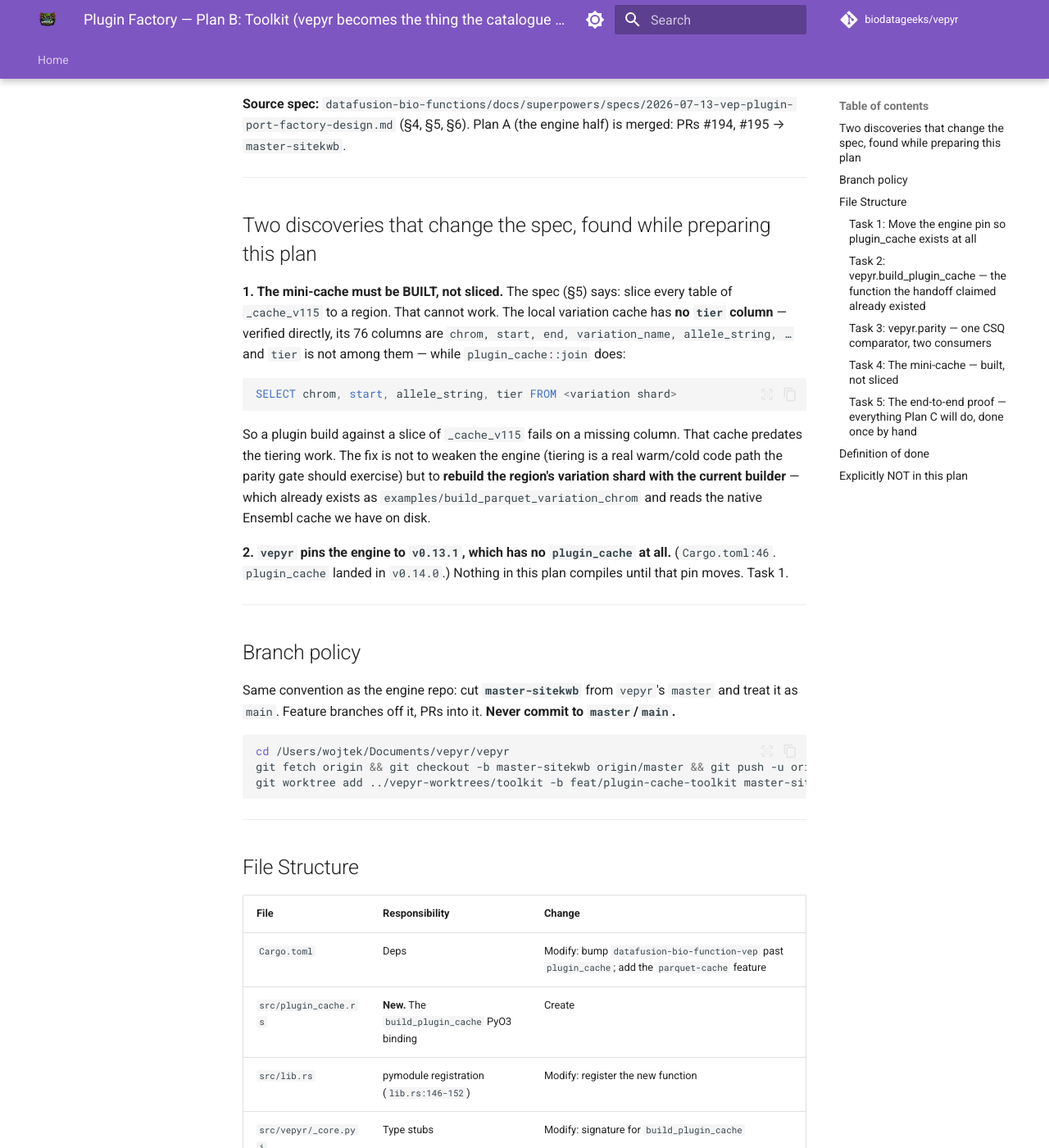
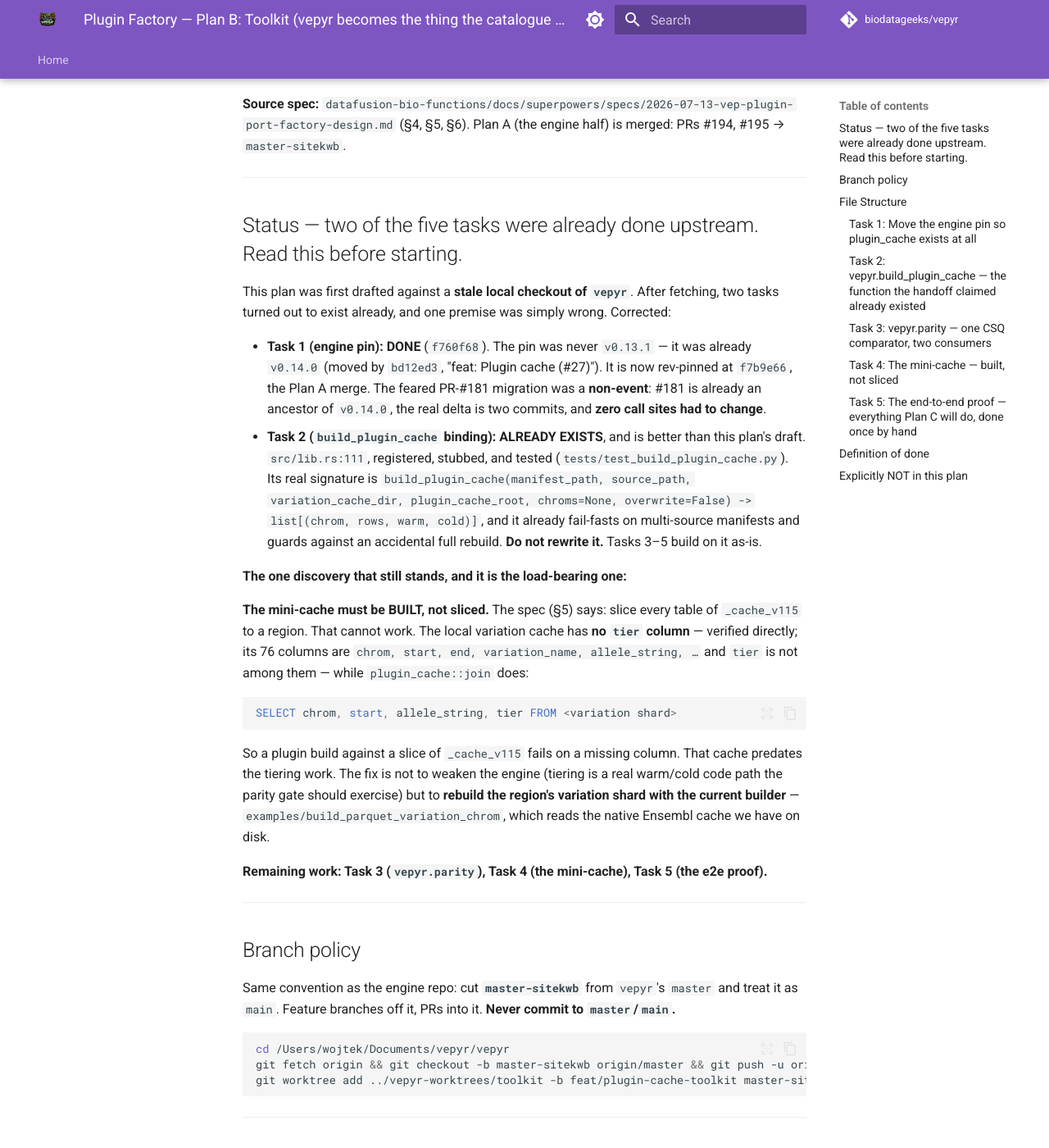
Before and after one commit to biodatageeks/vepyr, an MkDocs documentation site: the page built from docs/superpowers/plans/2026-07-14-plugin-factory-toolkit.md, in a window 1280 px wide and 1400 px high, scrolled down 501 px. Shown: the whole window at 82% size. Built offline with MkDocs 1.6.1 and Material for MkDocs 9.7.7, drawn with Linux system fonts in a browser that asks for light colours; comment, search, counter and statistics services are not loaded.

Commit message:
docs(plan B): two tasks were already done upstream — correct the plan
Drafted against a stale checkout. After fetching:
- the engine pin was already v0.14.0, not v0.13.1
- build_plugin_cache already exists (PR #27) and is better than the draft
- the feared PR #181 migration is a non-event: #181 predates v0.14.0

The one discovery that survives is the load-bearing one: the mini-cache must be
BUILT, not sliced, because the local variation cache has no 'tier' column.

````diff
--- a/docs/superpowers/plans/2026-07-14-plugin-factory-toolkit.md
+++ b/docs/superpowers/plans/2026-07-14-plugin-factory-toolkit.md
@@ -12,17 +12,39 @@
 
 ---
 
-## Two discoveries that change the spec, found while preparing this plan
+## Status — two of the five tasks were already done upstream. Read this before starting.
 
-**1. The mini-cache must be BUILT, not sliced.** The spec (§5) says: slice every table of `_cache_v115` to a region. That cannot work. The local variation cache has **no `tier` column** — verified directly, its 76 columns are `chrom, start, end, variation_name, allele_string, …` and `tier` is not among them — while `plugin_cache::join` does:
+This plan was first drafted against a **stale local checkout of `vepyr`**. After fetching, two tasks
+turned out to exist already, and one premise was simply wrong. Corrected:
+
+- **Task 1 (engine pin): DONE** (`f760f68`). The pin was never `v0.13.1` — it was already `v0.14.0`
+  (moved by `bd12ed3`, "feat: Plugin cache (#27)"). It is now rev-pinned at `f7b9e66`, the Plan A
+  merge. The feared PR-#181 migration was a **non-event**: #181 is already an ancestor of `v0.14.0`,
+  the real delta is two commits, and **zero call sites had to change**.
+- **Task 2 (`build_plugin_cache` binding): ALREADY EXISTS**, and is better than this plan's draft.
+  `src/lib.rs:111`, registered, stubbed, and tested (`tests/test_build_plugin_cache.py`). Its real
+  signature is `build_plugin_cache(manifest_path, source_path, variation_cache_dir,
+  plugin_cache_root, chroms=None, overwrite=False) -> list[(chrom, rows, warm, cold)]`, and it
+  already fail-fasts on multi-source manifests and guards against an accidental full rebuild.
+  **Do not rewrite it.** Tasks 3–5 build on it as-is.
+
+**The one discovery that still stands, and it is the load-bearing one:**
+
+**The mini-cache must be BUILT, not sliced.** The spec (§5) says: slice every table of `_cache_v115`
+to a region. That cannot work. The local variation cache has **no `tier` column** — verified
+directly; its 76 columns are `chrom, start, end, variation_name, allele_string, …` and `tier` is not
+among them — while `plugin_cache::join` does:
 
 ```sql
 SELECT chrom, start, allele_string, tier FROM <variation shard>
 ```
 
-So a plugin build against a slice of `_cache_v115` fails on a missing column. That cache predates the tiering work. The fix is not to weaken the engine (tiering is a real warm/cold code path the parity gate should exercise) but to **rebuild the region's variation shard with the current builder** — which already exists as `examples/build_parquet_variation_chrom` and reads the native Ensembl cache we have on disk.
+So a plugin build against a slice of `_cache_v115` fails on a missing column. That cache predates the
+tiering work. The fix is not to weaken the engine (tiering is a real warm/cold code path the parity
+gate should exercise) but to **rebuild the region's variation shard with the current builder** —
+`examples/build_parquet_variation_chrom`, which reads the native Ensembl cache we have on disk.
 
-**2. `vepyr` pins the engine to `v0.13.1`, which has no `plugin_cache` at all.** (`Cargo.toml:46`. `plugin_cache` landed in `v0.14.0`.) Nothing in this plan compiles until that pin moves. Task 1.
+**Remaining work: Task 3 (`vepyr.parity`), Task 4 (the mini-cache), Task 5 (the e2e proof).**
 
 ---
 
````
